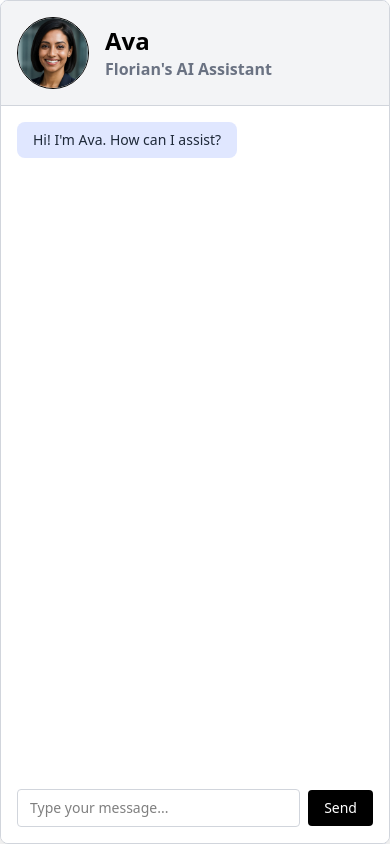
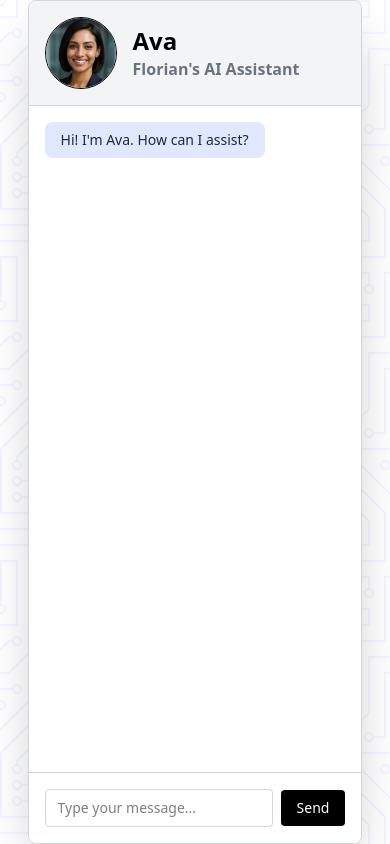
Before and after one commit to Florian-Celibashi/Ava-AI-Assistant, a React (Vite) app in the folder frontend/: page / in a window 390 px wide. Built offline with nearby package versions, Linux system fonts and the light colour scheme.

Commit message:
UI experimental tweak for better mobile experience on production

```diff
--- a/frontend/src/App.jsx
+++ b/frontend/src/App.jsx
@@ -44,14 +44,13 @@ function App() {
   };
 
   return (
-    <div className="flex flex-col h-screen mx-auto bg-white shadow-2xl rounded-lg overflow-hidden max-w-2xl border border-gray-300 relative">
-      <div className="sticky top-0 bg-white z-10">
-        <div className="flex items-center gap-4 p-4 bg-gray-100 border-b border-gray-300">
+    <div className="h-screen flex flex-col">
+      <div className="flex flex-col flex-1 mx-auto bg-white shadow-2xl rounded-lg overflow-hidden max-w-2xl border border-gray-300">
+        <div className="sticky top-0 z-10 flex items-center gap-4 p-4 bg-gray-100 border-b border-gray-300">
           <img src={avatar} alt="Ava" className="w-18 h-18 rounded-full object-cover border" />
           <div>
             <h2 className="font-bold text-2xl">Ava</h2>
             <p className="text-md text-gray-500 font-semibold">Florian's AI Assistant</p>
-          </div>
           </div>
         </div>
 
@@ -74,8 +73,7 @@ function App() {
           )}
         </div>
 
-      <div className="sticky bottom-0 bg-white z-10">
-        <div className="flex items-center gap-2 p-4">
+        <div className="sticky bottom-0 z-10 flex items-center gap-2 p-4 bg-white border-t border-gray-300">
           <input
             type="text"
             className="flex-1 rounded px-3 py-2 text-sm border-gray-300 border"
```
Lines whose indentation alone changed are shown as unchanged.
